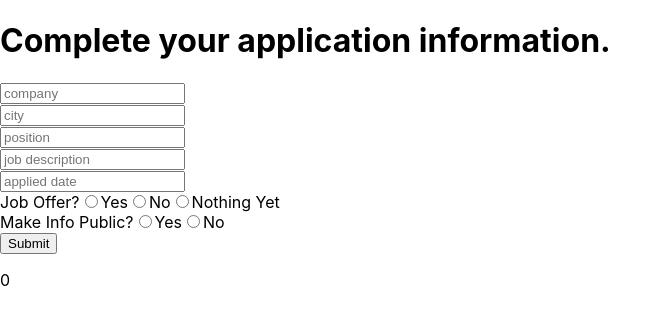
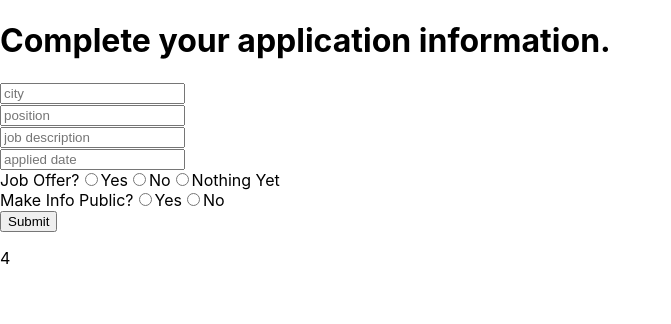
Before and after one commit to jmorales22/Application-tracker-frontend, a React (Create React App) app: page /applicationform in a window 1280 px wide. Shown: the top 324 px of the page, without its empty margins (0-671 px from the left). Built offline with nearby package versions, Linux system fonts and the light colour scheme.

Commit message:
now submitting to table need to get user_id and company_id

```diff
--- a/src/App.js
+++ b/src/App.js
@@ -16,7 +16,7 @@ function App() {
   const loggedIn = [
     {
       status: "false",
-      user_id: 0,
+      user_id: 4,
       admin: "",
     },
   ];
--- a/src/components/ApplicationForm.jsx
+++ b/src/components/ApplicationForm.jsx
@@ -16,7 +16,6 @@ const postAPI = async (url, data) => {
 
 class ApplicationForm extends Component {
   state = {
-    company_id: "",
     city: "",
     position: "",
     position_description: "",
@@ -36,7 +35,6 @@ class ApplicationForm extends Component {
 
     try {
       const {
-        company,
         city,
         position,
         description,
@@ -46,7 +44,6 @@ class ApplicationForm extends Component {
       } = this.state;
 
       const data = {
-        company_id: company,
         city: city,
         position: position,
         position_description: description,
@@ -55,7 +52,7 @@ class ApplicationForm extends Component {
         make_public: makePublic,
       };
 
-      const url = "http://localhost:2000/userapplication";
+      const url = "http://localhost:2000/userapplications";
       const response = await postAPI(url, data);
 
       if (response.status === 200) {
@@ -70,29 +67,12 @@ class ApplicationForm extends Component {
   };
 
   render() {
-    const {
-      company,
-      city,
-      position,
-      description,
-      date,
-      offer,
-      makePublic,
-    } = this.state;
+    const { city, position, description, date, offer, makePublic } = this.state;
 
     return (
       <div>
         <h1>Complete your application information.</h1>
         <form onSubmit={(e) => this.handleSubmit(e)}>
-          <input
-            type="text"
-            placeholder="company"
-            onChange={this.handleChange}
-            name="company"
-            value={company}
-            required
-          />
-          <br />
           <input
             type="text"
             placeholder="city"
```
